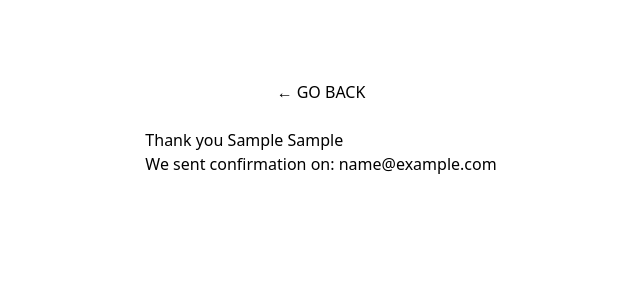
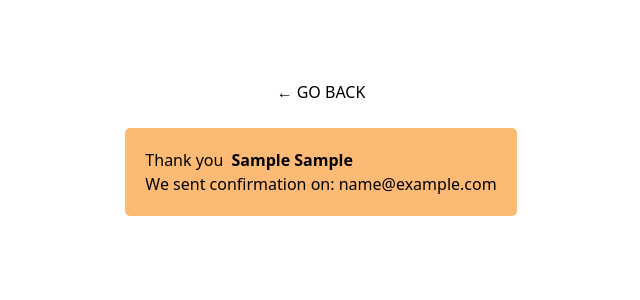
Before and after one commit to anetakasprzak/next-practice-app, a Next.js app: page /inputs/form in a window 1280 px wide. Both pictures are taken after typing "Sample", "Sample", "name@example.com" into the empty fields and a click on the button "submit". Shown: the top 300 px of the page, without its empty margins (319-959 px from the left). Built offline with nearby package versions, Linux system fonts and the light colour scheme.

Commit message:
success message styles

```diff
--- a/app/inputs/form/page.js
+++ b/app/inputs/form/page.js
@@ -113,9 +113,12 @@ function SuccessMessage({ firstName, lastName, email }) {
   }
 
   return (
-    <div>
-      <p>
-        Thank you {toTitleCase(firstName)} {toTitleCase(lastName)}
+    <div className="bg-orange-300 p-5 rounded-[5px]">
+      <p className="flex gap-2">
+        <span>Thank you</span>
+        <span className="font-semibold">
+          {toTitleCase(firstName)} {toTitleCase(lastName)}
+        </span>
       </p>
       <p>We sent confirmation on: {email}</p>
     </div>
```
